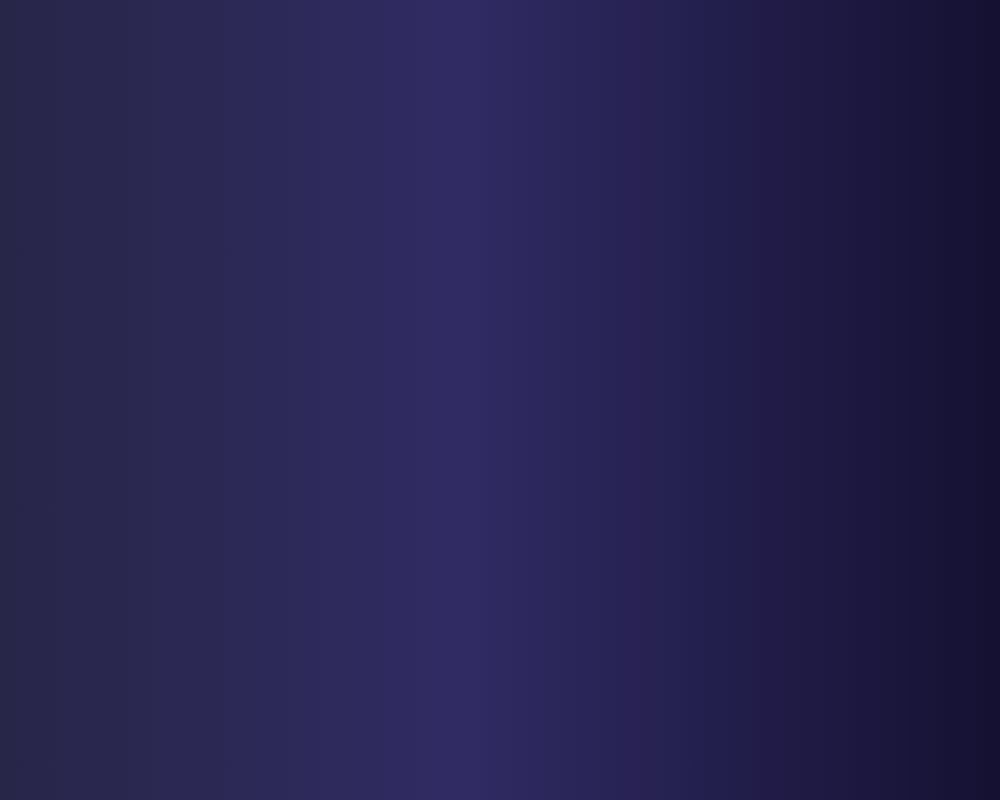
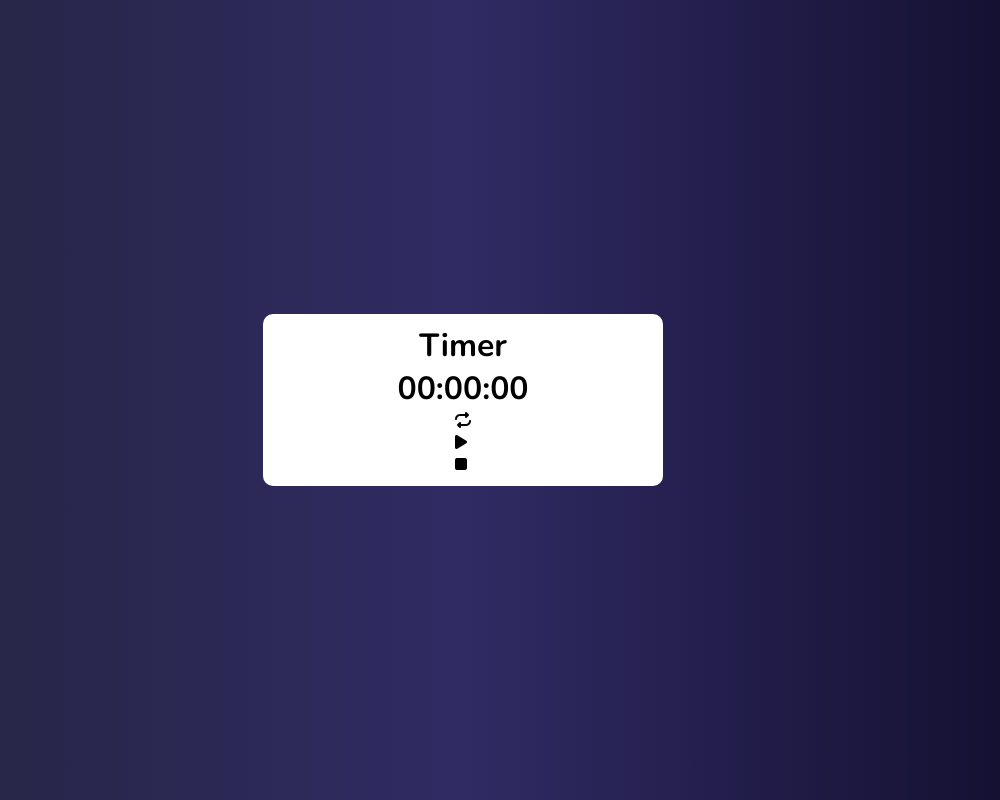
Before and after one commit to Rahimi-CS/Timer, a plain HTML site: page index.html in a window 1280 px wide. Shown: the whole page, without its empty margins (177-1177 px from the left). Drawn offline with nearby package versions, Linux system fonts and the light colour scheme.

Commit message:
Write the html and default css code

```diff
--- a/index.html
+++ b/index.html
@@ -1,14 +1,34 @@
 <!DOCTYPE html>
 <html lang="en">
-<head>
-    <meta charset="UTF-8">
-    <meta name="viewport" content="width=device-width, initial-scale=1.0">
-    <link rel="stylesheet" href="style.css">
+  <head>
+    <meta charset="UTF-8" />
+    <meta name="viewport" content="width=device-width, initial-scale=1.0" />
+    <link rel="stylesheet" href="style.css" />
     <!-- font awseom cdn -->
-    <link rel="stylesheet" href="https://cdnjs.cloudflare.com/ajax/libs/font-awesome/6.5.1/css/all.min.css" integrity="sha512-DTOQO9RWCH3ppGqcWaEA1BIZOC6xxalwEsw9c2QQeAIftl+Vegovlnee1c9QX4TctnWMn13TZye+giMm8e2LwA==" crossorigin="anonymous" referrerpolicy="no-referrer" />
+    <link
+      rel="stylesheet"
+      href="https://cdnjs.cloudflare.com/ajax/libs/font-awesome/6.5.1/css/all.min.css"
+      integrity="sha512-DTOQO9RWCH3ppGqcWaEA1BIZOC6xxalwEsw9c2QQeAIftl+Vegovlnee1c9QX4TctnWMn13TZye+giMm8e2LwA=="
+      crossorigin="anonymous"
+      referrerpolicy="no-referrer"
+    />
     <title>Timer</title>
-</head>
-<body>
-
-</body>
+  </head>
+  <body>
+    <div class="container">
+        <h1>Timer</h1>
+    <h1>00:00:00</h1>
+    <div class="btn-box">
+      <div id="restart">
+        <i class="fa fa-repeat" aria-hidden="true"></i>
+      </div>
+      <div id="play">
+        <i class="fa fa-play" aria-hidden="true"></i>
+      </div>
+      <div id="stop">
+        <i class="fa fa-stop" aria-hidden="true"></i>
+      </div>
+    </div>
+    </div>
+  </body>
 </html>
--- a/style.css
+++ b/style.css
@@ -1,15 +1,42 @@
-*{
-    margin: 0;
-    padding: 0;
-    box-sizing: border-box;
+@import url("https://fonts.googleapis.com/css2?family=Nunito:wght@600&display=swap");
+@import url('https://fonts.googleapis.com/css2?family=Nunito:wght@700&display=swap');
+
+* {
+  margin: 0;
+  padding: 0;
+  box-sizing: border-box;
 }
-body{
-    display: flex;
-    flex-direction: column;
-    width: 100%;
-    height: 100vh;
-    background: #0f0c29;  /* fallback for old browsers */
-    background: -webkit-linear-gradient(to right, #24243e, #302b63, #0f0c29);  /* Chrome 10-25, Safari 5.1-6 */
-    background: linear-gradient(to right, #24243e, #302b63, #0f0c29); /* W3C, IE 10+/ Edge, Firefox 16+, Chrome 26+, Opera 12+, Safari 7+ */
+body {
+  display: flex;
+  justify-content: center;
+  align-items: center;
+  width: 100%;
+  height: 100vh;
+  font-family: "Nunito", sans-serif;
+  font-weight: bolder;
+  background: #0f0c29; /* fallback for old browsers */
+  background: -webkit-linear-gradient(
+    to right,
+    #24243e,
+    #302b63,
+    #0f0c29
+  ); /* Chrome 10-25, Safari 5.1-6 */
+  background: linear-gradient(
+    to right,
+    #24243e,
+    #302b63,
+    #0f0c29
+  ); /* W3C, IE 10+/ Edge, Firefox 16+, Chrome 26+, Opera 12+, Safari 7+ */
+}
 
+.container {
+  width: 100%;
+  max-width: 400px;
+  padding: 10px;
+  border-radius: 10px;
+  background: #fff;
+  display: flex;
+  flex-direction: column;
+  justify-content: center;
+  align-items: center;
 }
```
